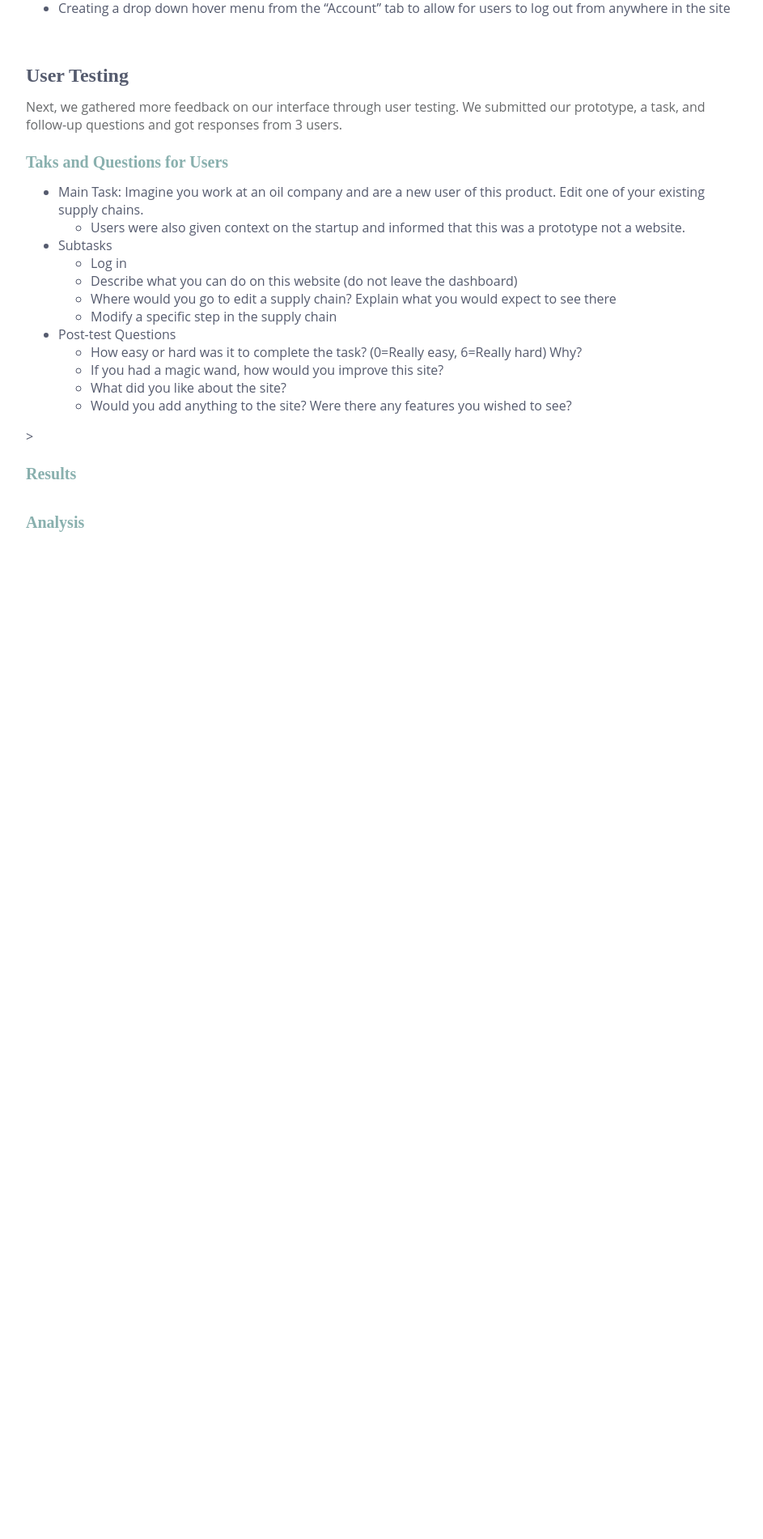
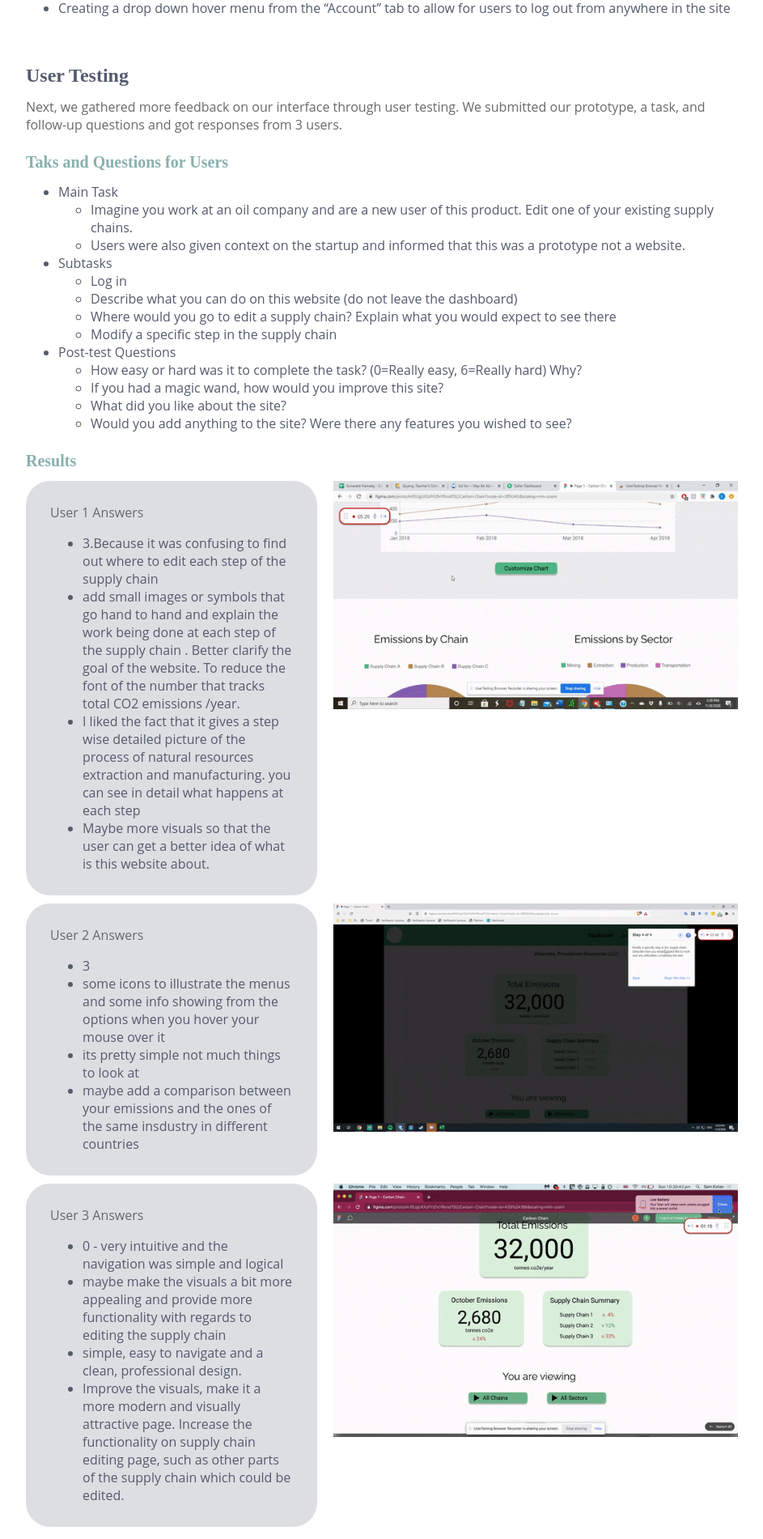
Before and after one commit to kfriis33/iterative-design, a PHP site: page / in a window 1280 px wide. Shown: the part 1904-3805 px from the top of the page at 81% size, without its empty margins (168-1111 px from the left). Before the commit the page ends 2561 px from the top, so only its background shows below. Run offline with PHP 8.4, Linux system fonts and the light colour scheme.

Commit message:
add user test results

```diff
--- a/home.html
+++ b/home.html
@@ -103,8 +103,9 @@
         a task, and follow-up questions and got responses from 3 users.</p>
       <h3>Taks and Questions for Users</h3>
       <ul>
-        <li>Main Task:  Imagine you work at an oil company and are a new user of this product. Edit one of your existing supply chains.</li>
+        <li>Main Task</li>
         <ul>
+          <li>Imagine you work at an oil company and are a new user of this product. Edit one of your existing supply chains.</li>
           <li>Users were also given context on the startup and informed that this was a prototype not a website.</li>
         </ul>
         <li>Subtasks</li>
@@ -121,10 +122,45 @@
           <li>What did you like about the site?</li>
           <li>Would you add anything to the site? Were there any features you wished to see?</li>
         </ul>
-      </ul>>
+      </ul>
       <h3>Results</h3>
-      <div class="row">
-
+      <div class="result-grid">
+        <div class="result-block1 card">
+          <p>User 1 Answers</p>
+          <ul>
+            <li>3.Because it was confusing to find out where to edit each step of the supply chain </li>
+            <li>add small images or symbols that go hand to hand and explain the work being done at each step of the supply chain . Better clarify the goal of the website. To reduce the font of the number that tracks total CO2 emissions /year. </li>
+            <li>I liked the fact that it gives a step wise detailed picture of the process of natural resources extraction and manufacturing. you can see in detail what happens at each step </li>
+            <li>Maybe more visuals so that the user can get a better idea of what is this website about.</li>
+          </ul>
+        </div>
+        <div class="result-block2">
+          <img src="gifs/User Test 1.gif" alt="" width=500px>
+        </div>
+        <div class="result-block3 card">
+          <p>User 2 Answers</p>
+          <ul>
+            <li>3 </li>
+            <li>some icons to illustrate the menus and some info showing from the options when you hover your mouse over it  </li>
+            <li>its pretty simple not much things to look at </li>
+            <li>maybe add a comparison between your emissions and the ones of the same insdustry in different countries</li>
+          </ul>
+        </div>
+        <div class="result-block4">
+          <img src="gifs/User Test 2.gif" alt="" width=500px>
+        </div>
+        <div class="result-block5 card">
+          <p>User 3 Answers</p>
+          <ul>
+            <li>0 - very intuitive and the navigation was simple and logical</li>
+            <li>maybe make the visuals a bit more appealing and provide more functionality with regards to editing the supply chain</li>
+            <li>simple, easy to navigate and a clean, professional design.</li>
+            <li>Improve the visuals, make it a more modern and visually attractive page. Increase the functionality on supply chain editing page, such as other parts of the supply chain which could be edited.</li>
+          </ul>
+        </div>
+        <div class="result-block6">
+          <img src="gifs/Unit Test 3.gif" alt="" width=500px>
+        </div>
       </div>
       <h3>Analysis</h3>
     </div>
--- a/index.css
+++ b/index.css
@@ -66,20 +66,6 @@ a {
     font-weight: bold;
 }
 
- .row {
-    display: flex;
-    justify-content: space-evenly;
-    align-items: center;
-  }
-
-  @media (max-width: 900px){
-    .row{
-        flex-wrap: wrap;
-    }
-
-}
-
-
 
 
 /* Info blocks */
@@ -124,3 +110,40 @@ a {
   grid-column: 2;
   grid-row: 2;
 }
+
+/*Results grid*/
+.result-grid {
+    /*margin: 50px 10% 50px 10%;*/
+    display: grid;
+    grid-column-gap: 20px;
+    grid-row-gap: 10px;
+    grid-template-columns: 1fr 1fr;
+    align-items: start;
+  }
+
+  .result-block1 {
+    grid-column: 1;
+    grid-row: 1;
+
+  }
+  .result-block2 {
+    grid-column: 2;
+    grid-row: 1;
+  }
+  .result-block3 {
+    grid-column: 1;
+    grid-row: 2;
+
+  }
+  .result-block4 {
+    grid-column: 2;
+    grid-row: 2;
+  }
+  .result-block5 {
+    grid-column: 1;
+    grid-row: 3;
+  }
+  .result-block6 {
+    grid-column: 2;
+    grid-row: 3;
+  }
```
Also changed, not shown: 1 other file.
